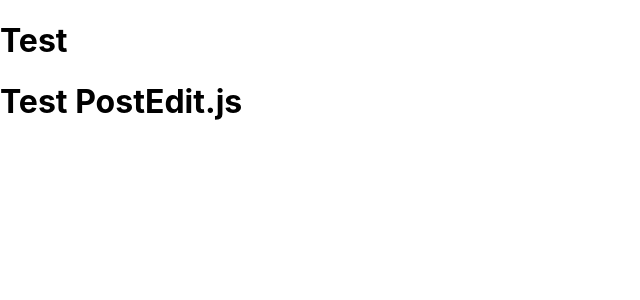
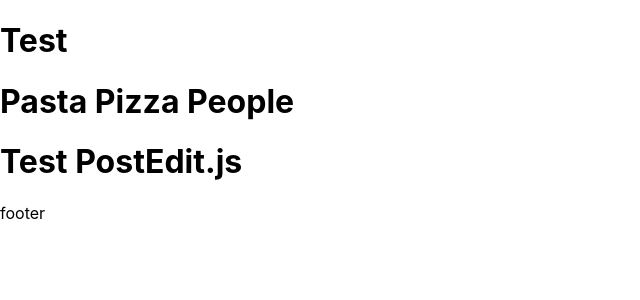
Before and after one commit to alexnwarton/full-stack-exercise, a React (Create React App) app in the folder client/: page /posts/1/edit in a window 1280 px wide. Shown: the top 300 px of the page, without its empty margins (0-640 px from the left). Built offline with nearby package versions, Linux system fonts and the light colour scheme.

Commit message:
added layouts to screens

```diff
--- a/client/src/components/Nav/Nav.jsx
+++ b/client/src/components/Nav/Nav.jsx
@@ -1,7 +1,7 @@
 const Nav = () => {
   return (
     <div>
-      <h1>Past Pizza People</h1>
+      <h1>Pasta Pizza People</h1>
     </div>
   )
 }
--- a/client/src/screens/PostCreate/PostCreate.js
+++ b/client/src/screens/PostCreate/PostCreate.js
@@ -1,8 +1,11 @@
+import Layout from '../../components/Layout/Layout.jsx'
 const PostCreate = () => {
-	return (
+  return (
+    <Layout>
 		<div>
 			<h1>Test PostCreate.js</h1>
-		</div>
+      </div>
+      </Layout>
 	)
 }
 
--- a/client/src/screens/PostEdit/PostEdit.js
+++ b/client/src/screens/PostEdit/PostEdit.js
@@ -1,8 +1,11 @@
+import Layout from '../../components/Layout/Layout.jsx'
 const PostEdit = () => {
-	return (
+  return (
+    <Layout>
 		<div>
 			<h1>Test PostEdit.js</h1>
-		</div>
+      </div>
+      </Layout>
 	)
 }
 
--- a/client/src/screens/Posts/Posts.js
+++ b/client/src/screens/Posts/Posts.js
@@ -1,8 +1,11 @@
+import Layout from '../../components/Layout/Layout.jsx'
 const Posts = () => {
-	return (
+  return (
+    <Layout>
 		<div>
 			<h1>Test Posts.js</h1>
-		</div>
+      </div>
+      </Layout>
 	)
 }
 
```
